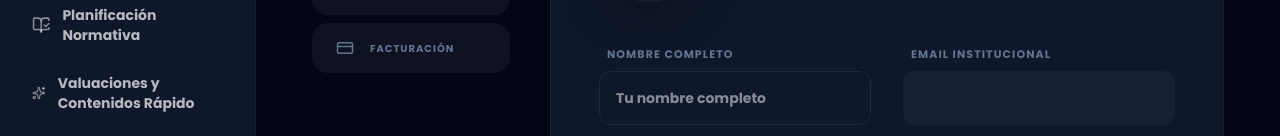
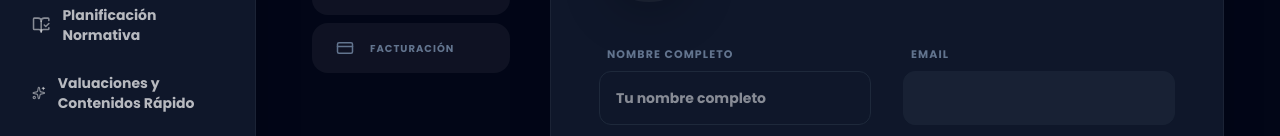
Before and after one commit to arielwin85-dotcom/aula-tranquila, a Next.js app: page /configuracion in a window 1280 px wide. Shown: the part 310-446 px from the top of the page. Built offline with nearby package versions, Linux system fonts and the light colour scheme; no server answers.

Commit message:
fix: Renombrar label Email y mejorar sincronización de nombre con metadatos de login

```diff
--- a/src/app/configuracion/page.tsx
+++ b/src/app/configuracion/page.tsx
@@ -57,14 +57,17 @@ export default function ConfiguracionPage() {
           .eq('id', user.id)
           .single();
 
-        if (profileError) throw profileError;
+        if (profileError && profileError.code !== 'PGRST116') throw profileError;
 
         if (perfil) {
-          setNombre(perfil.full_name || '');
+          setNombre(perfil.full_name || user.user_metadata?.full_name || '');
           setNivelEducativo(perfil.nivel_educativo || '');
           setZonaHoraria(perfil.zona_horaria || 'America/Argentina/Buenos_Aires');
           setCreditos(perfil.credits || 0);
           setPlan(perfil.plan || 'gratuito');
+        } else {
+          // Fallback if no profile exists yet
+          setNombre(user.user_metadata?.full_name || '');
         }
       } catch (err) {
         console.error('Error cargando perfil:', err);
@@ -224,7 +227,7 @@ export default function ConfiguracionPage() {
                     />
                   </div>
                   <div className="flex flex-col gap-2">
-                    <label className="text-[11px] font-black text-slate-500 uppercase tracking-widest ml-2">Email Institucional</label>
+                    <label className="text-[11px] font-black text-slate-500 uppercase tracking-widest ml-2">Email</label>
                     <input
                       type="email"
                       value={email}
```
